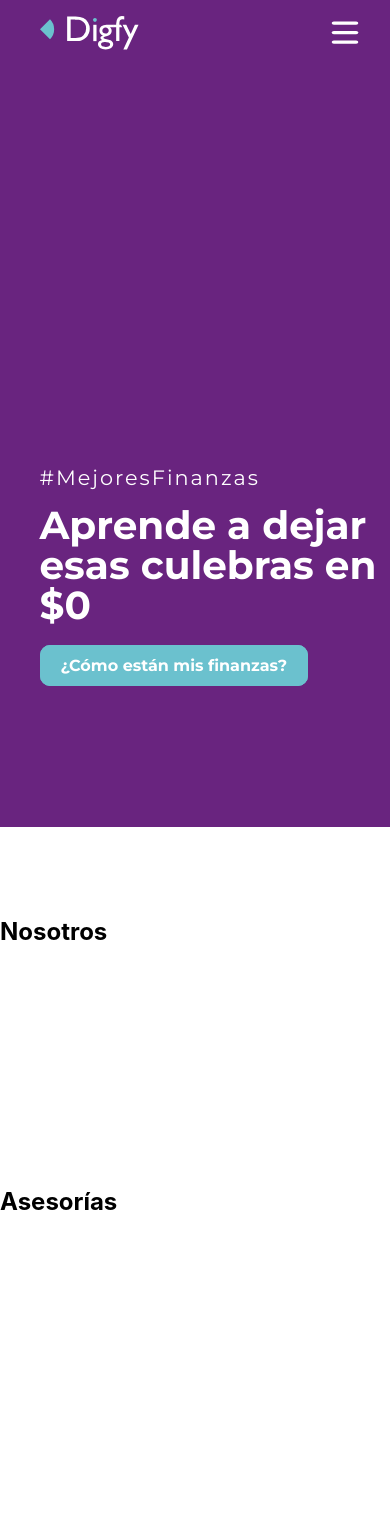
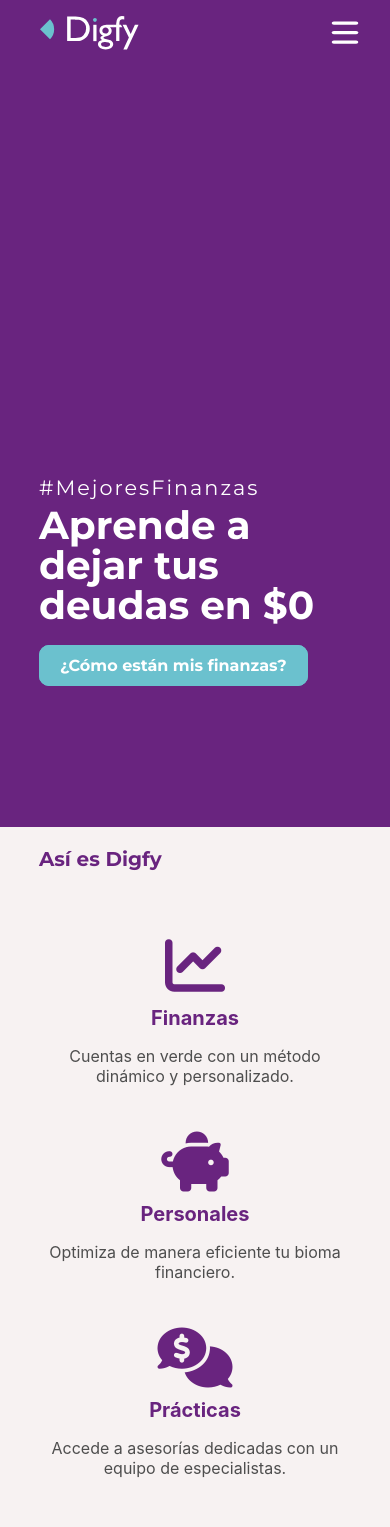
Before and after one commit to jesussancher/digfy, a React (Create React App) app: page / in a window 390 px wide. Shown: the top 1527 px of the page. Built offline with nearby package versions, Linux system fonts and the light colour scheme.

Commit message:
nosotros responsive

```diff
--- a/public/index.html
+++ b/public/index.html
@@ -9,6 +9,7 @@
         <link rel="apple-touch-icon" href="%PUBLIC_URL%/logo192.png"/>
         <link rel="manifest" href="%PUBLIC_URL%/manifest.json"/>
         <link href="https://fonts.googleapis.com/css2?family=Montserrat:wght@400;700&family=Questrial&display=swap" rel="stylesheet">
+        <script src="https://kit.fontawesome.com/a076d05399.js"></script>
         <title>Digfy - Mejores finanzas</title>
     </head>
     <body>
--- a/src/App.js
+++ b/src/App.js
@@ -1,6 +1,7 @@
 import './css/styles.css';
-import NavBar from './components/navigation/nav-bar'
-import Banner from './components/banner/banner'
+import NavBar from './components/navigation/nav-bar';
+import Banner from './components/banner/banner';
+import Nosotros from './components/fpp/nosotros';
 
 function App() {
     return (
@@ -11,7 +12,7 @@
                     <Banner />
                 </header>
             </section>
-            <section id="nosotros"><h1>Nosotros</h1></section>
+            <section id="nosotros"><Nosotros /></section>
             <section id="asesorias"><h1>Asesorías</h1></section>
             <section id="ayuda"><h1>Apoyo</h1></section>
 
--- a/src/components/banner/banner.jsx
+++ b/src/components/banner/banner.jsx
@@ -5,12 +5,11 @@
         <div className="banner__container banner">
             <div className="banner__info">
                 <p className="banner__tag montserrat__font">#MejoresFinanzas</p>
-                <p className="banner__title montserrat__font">Aprende a dejar esas culebras en $0</p>
+                <p className="banner__title montserrat__font">Aprende a dejar tus deudas en $0</p>
                 <a className="banner__btn btn montserrat__font" href="">¿Cómo están mis finanzas?</a>
             </div>
             <div className="banner__img">
             </div>
-
         </div>
     )
 }
--- /dev/null
+++ b/src/components/fpp/nosotros.jsx
@@ -0,0 +1,29 @@
+import React from 'react';
+
+export default function Nosotros() {
+    return (
+        <div className="nosotros__container">
+            <h3 className="montserrat__font purple">Así es Digfy</h3>
+            <div className="nosotros__card__container">
+                <div className="nosotros__card col__sm__12 col__md__9 row__lg__4">
+                    <i class="fas fa-chart-line"></i>
+                    <h3 className="purple">Finanzas</h3>
+                    <p>Cuentas en verde con un método dinámico y personalizado.</p>
+                </div>
+                <div className="nosotros__card col__sm__12 col__md__9 row__lg__4">
+                    <i class="fas fa-piggy-bank"></i>
+                    <h3 className="purple">Personales</h3>
+                    <p>Optimiza de manera eficiente tu bioma financiero.</p>
+                </div>
+                <div className="nosotros__card col__sm__12 col__md__9 row__lg__4">
+                    <i class="fas fa-comments-dollar"></i>
+                    <h3 className="purple">Prácticas</h3>
+                    <p>Accede a asesorías dedicadas con un equipo de especialistas.</p>
+                </div>
+            </div>
+            <div className="know__more__btn">
+                <a className="banner__btn btn montserrat__font" href="">Conoce más</a>
+            </div>
+        </div>
+    )
+}
--- a/src/css/styles.css
+++ b/src/css/styles.css
@@ -2,10 +2,13 @@
 :root {
     --main-purple: #69247f;
     --secondary-blue: #6bc1ce;
+    --complementary-bg: #f7f2f2;
+    --dark-text: #4e4e4e;
 }
 body {
     height: 350vh;
     overflow-x: hidden;
+    background-color: var(--complementary-bg);
 }
 html {
     scroll-behavior: smooth;
@@ -17,7 +20,7 @@
     height: 98vh;
 }
 /* Navigation */
-.nav__bar {
+#navBar {
     top: 0;
     left: 0;
     height: 70px;
@@ -222,12 +225,11 @@
 .banner__container {
     position: relative;
     bottom: 0;
-    margin: 0 5%;
     width: 100%;
     z-index: 200;
 }
 .banner__title {
-    margin: 15px 0 30px 0;
+    margin: 5px 0 30px;
     font-size: 39px;
     font-weight: bold;
     color: #ffff;
@@ -245,21 +247,54 @@
     font-weight: bold;
     text-decoration: none;
 }
+
+/* Nosotros */
+.nosotros__container {
+    height: auto;
+    margin: 20px 10%;
+}
+.nosotros__card__container {
+    padding-top: 40px;
+    display: flex;
+    flex-wrap: wrap;
+}
+.nosotros__card {
+    text-align: center;
+    margin: 15px 0;
+}
+.nosotros__card .fas{
+    font-size: 60px;
+    color: var(--main-purple);
+}
+.know__more__btn{
+    margin-top: 30px;
+    text-align: center;
+    width: 100%;
+}
 /* Extra small devices (phones, 600px and down) */
 @media only screen and (max-width: 600px) {
+
     .banner__img {
         display: none;
     }
     .banner__info {
         position: absolute;
         bottom: 0;
-        padding-left: 20px;
+        padding-left: 10%;
         padding-right: 30px;
     }
     .banner__container {
         height: 80vh;
     }
-
+    /* Flex */
+    .col__sm__12 {
+        width: 100%;
+    }
+    .nosotros__card__container {
+        flex-direction: column;
+        justify-content: center;
+        align-items: center;
+    }
 }
 
 /* Small devices (portrait tablets and large phones, 600px and up) */
@@ -270,11 +305,19 @@
     .banner__info {
         position: absolute;
         bottom: 0;
-        padding-left: 20px;
+        padding-left: 10%;
         padding-right: 100px;
     }
     .banner__container {
         height: 80vh;
+    }
+    .col__md__9 {
+        width: 75%;
+    }
+    .nosotros__card__container {
+        flex-direction: column;
+        justify-content: center;
+        align-items: center;
     }
 }
 
@@ -284,10 +327,10 @@
         width: 45%;
         position: static;
         bottom: 0;
-        padding-left: 20px;
+        padding-left: 10%;
         padding-right: 30px;
     }
-    .banner__info a{
+    .banner__info a {
         position: relative;
         width: 200px;
     }
@@ -303,7 +346,15 @@
 }
 
 /* Large devices (laptops/desktops, 992px and up) */
-@media only screen and (min-width: 992px) {}
+@media only screen and (min-width: 992px) {
+    .row__lg__4 {
+        width: 30%;
+    }
+    .nosotros__card__container {
+        flex-direction: row;
+        justify-content: space-between;
+    }
+}
 
 /* Extra large devices (large laptops and desktops, 1200px and up) */
 @media only screen and (min-width: 1200px) {}
@@ -320,6 +371,13 @@
 }
 .montserrat__font {
     font-family: 'Montserrat', sans-serif;
+}
+h3 {
+    font-size: 20px;
+    margin: 10px 0;
+}
+p{
+    color: var(--dark-text)
 }
 /* Buttons */
 .btn {
@@ -372,10 +430,6 @@
     border: solid 1px red;
 }
 
-#nosotros {
-    padding-top: 70px;
-    height: 200px;
-}
 #asesorias {
     padding-top: 70px;
     height: 300px;
```
